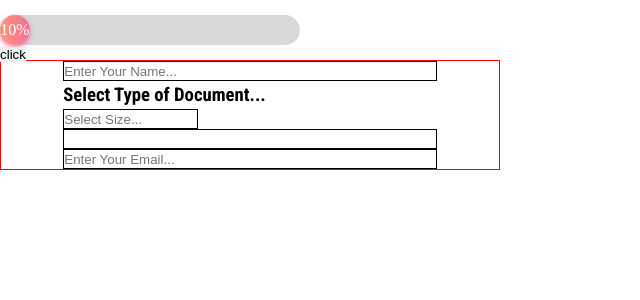
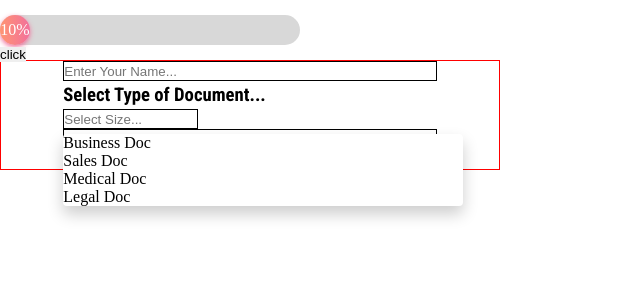
Before and after one commit to tpadilla10117/Rest-API-Practice, a React (Create React App) app: page / in a window 1280 px wide. Both pictures are taken after a click on the element "Select Type of Document...". Shown: the top 300 px of the page, without its empty margins (0-640 px from the left). Built offline with nearby package versions, Linux system fonts and the light colour scheme.

Commit message:
finished toggler logic

```diff
--- a/src/components/form/Form.jsx
+++ b/src/components/form/Form.jsx
@@ -5,6 +5,7 @@ function Form(  ) {
 
     const [ formNameState, setFormNameState ] = useState('');
     const [ formEmailState, setFormEmailState ] = useState('');
+    const [ documentTypeDropdownActiveToggler, setdocumentTypeDropdownActiveToggler ] = useState(false);
 
     const nameInputHandler = (event) => {
         setFormNameState(event.target.value)
@@ -15,8 +16,9 @@ function Form(  ) {
     };
 
     const documentTypeShowDropdownOptionsHandler = () => {
-
+        setdocumentTypeDropdownActiveToggler(!documentTypeDropdownActiveToggler);
     };
+    console.log(documentTypeDropdownActiveToggler)
 
     /* Selects value from the dropdown: */
     const revealItems = (text) => {
@@ -78,7 +80,7 @@ function Form(  ) {
                     <label
                         htmlFor='form-documentType-input'
                     />
-                    <ul className='form-documentType-dropdownOptions'>
+                    <ul className={documentTypeDropdownActiveToggler ? 'form-documentType-dropdownOptions active' : 'form-documentType-dropdownOptions'}>
                         {documentTypeItems.map( (items, index) => {
                             return (
                                 <li
--- a/src/components/form/Form.scss
+++ b/src/components/form/Form.scss
@@ -47,6 +47,10 @@
                 z-index: 1;
                 color: black;
 
+                &.active {
+                    display: block;
+                }
+
                 li {
                     text-decoration: none;
                     list-style: none;
```
